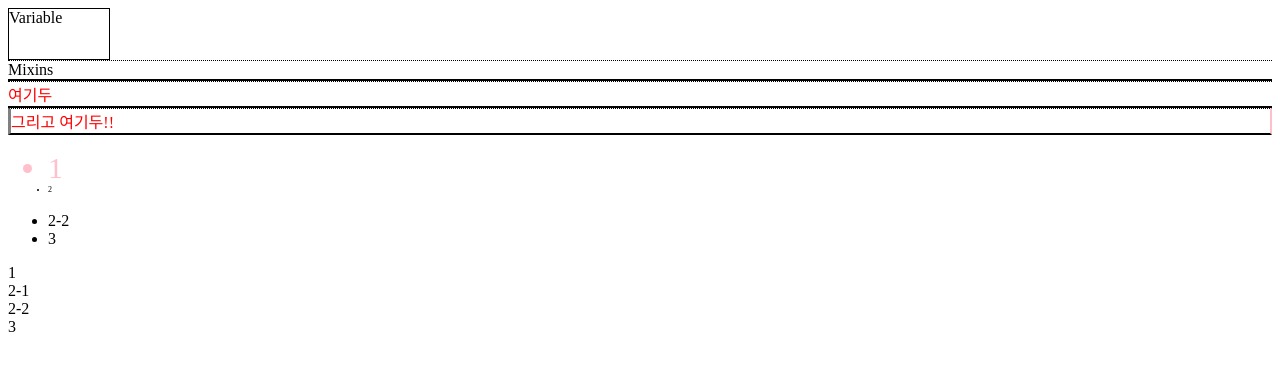
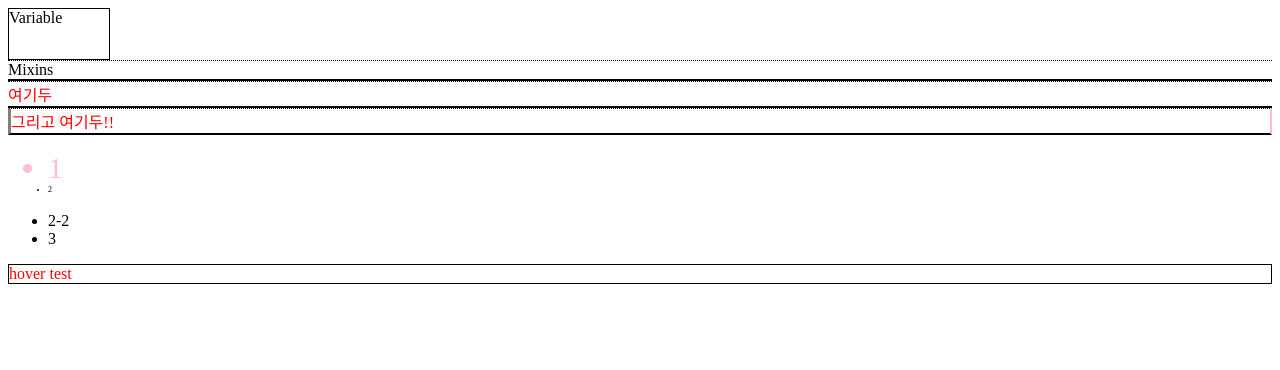
Before and after one commit to JUNWOO45/less_tutorial, a plain HTML site: page index.html in a window 1280 px wide. Drawn offline with nearby package versions, Linux system fonts and the light colour scheme.

Commit message:
가상클래스선택자

```diff
--- a/index.html
+++ b/index.html
@@ -32,17 +32,9 @@
     </li>
     <li class="t3-3">3</li>
   </ul>
-  <div>
-    <div>
-      1
-    </div>
-    <div>
-      <div>2-1</div>
-      <div>2-2</div>
-    </div>
-    <div>
-      3
-    </div>
+
+  <div class="hover-test">
+    hover test
   </div>
 </body>
 </html>
--- a/style.less
+++ b/style.less
@@ -37,3 +37,12 @@
     color: white;
   }
 }
+
+.hover-test {
+  color: red;
+  border: 1px solid black;
+  &:hover {
+    color: pink;
+    font-size: 50px;
+  }
+}
```
